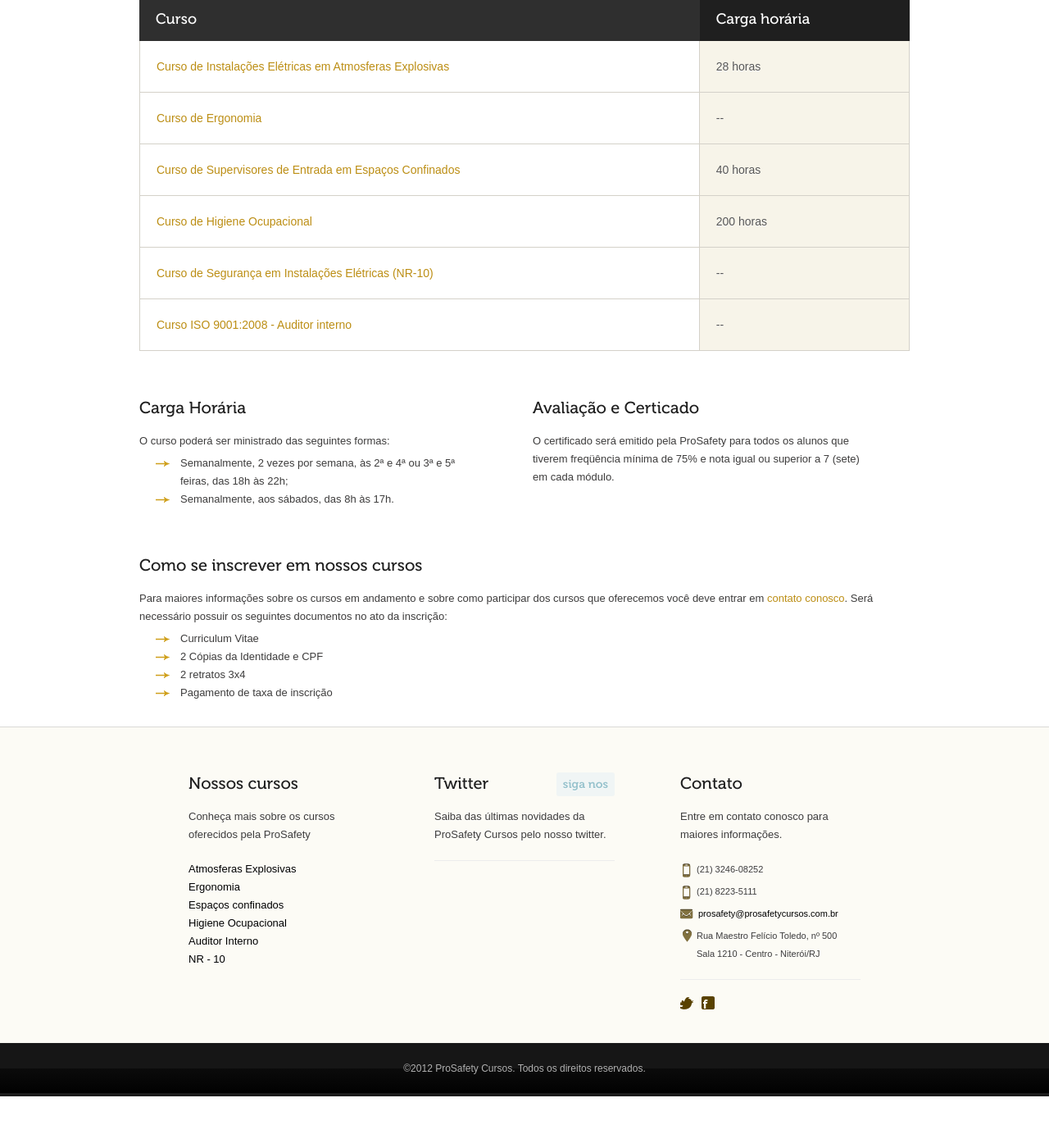
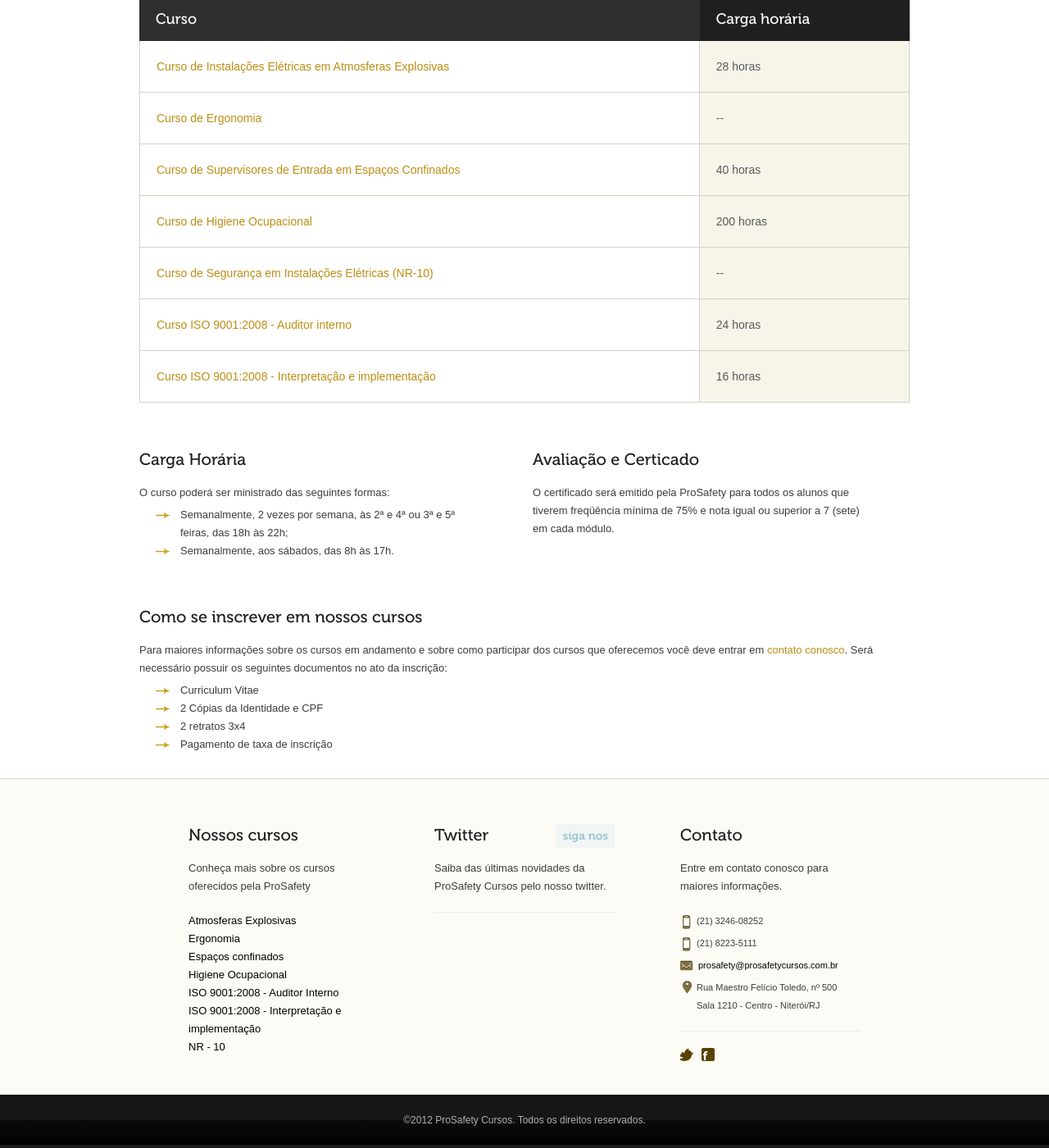
Before and after one commit to prosafetycursos/prosafetycursos.github.com, a Jekyll site: the page built from cursos/index.html, in a window 1280 px wide and 1400 px high, scrolled down 384 px. Shown: the whole window at 82% size. Built offline with Jekyll 4.4.1, drawn with Linux system fonts in a browser that asks for light colours; before the commit the page ends 1721 px from its top, so only the background shows below that.

Commit message:
Curso de interpretacao e implemetacao da iso 9001:2008

```diff
--- a/_layouts/default.html
+++ b/_layouts/default.html
@@ -46,7 +46,8 @@
               <div>
                 <ul>
                   <li><a href="/cursos/atmosferas-explosivas.html">Atmosferas Explosivas</a></li>
-                  <li><a href="/cursos/iso-9001-2008-auditor-interno.html">Auditor Interno</a></li>
+                  <li><a href="/cursos/iso-9001-2008-auditor-interno.html">ISO 9001:2008 - Auditor Interno</a></li>
+                  <li><a href="/cursos/iso-9001-2008-interpretacao-implementacao.html">ISO 9001:2008 - Interpretação e implementação</a></li>
                   <li><a href="/cursos/ergonomia.html">Ergonomia</a></li>
                   <li><a href="/cursos/espacos-confinados.html">Espaços confinados</a></li>
                   <li><a href="/cursos/higiene-ocupacional.html">Higiene Ocupacional</a></li>
@@ -77,7 +78,8 @@
               <li><a href="/cursos/ergonomia.html">Ergonomia</a></li>
               <li><a href="/cursos/espacos-confinados.html">Espaços confinados</a></li>
               <li><a href="/cursos/higiene-ocupacional.html">Higiene Ocupacional</a></li>
-              <li><a href="/cursos/iso-9001-2008-auditor-interno.html">Auditor Interno</a></li>
+              <li><a href="/cursos/iso-9001-2008-auditor-interno.html">ISO 9001:2008 - Auditor Interno</a></li>
+              <li><a href="/cursos/iso-9001-2008-interpretacao-implementacao.html">ISO 9001:2008 - Interpretação e implementação</a></li>
               <li><a href="/cursos/seguranca-em-instalacoes-eletricas-nr-10.html">NR - 10</a></li>
             </ul>
           </div>
--- a/cursos/index.html
+++ b/cursos/index.html
@@ -46,7 +46,11 @@
         </tr>
         <tr>
           <td><a href='/cursos/iso-9001-2008-auditor-interno.html'>Curso ISO 9001:2008 - Auditor interno</a></td>
-          <td>--</td>
+          <td>24 horas</td>
+        </tr>
+        <tr>
+          <td><a href='/cursos/iso-9001-2008-interpretacao-implementacao.html'>Curso ISO 9001:2008 - Interpretação e implementação</a></td>
+          <td>16 horas</td>
         </tr>
       </tbody>
     </table>
```
Also changed, not shown: cursos/iso-9001-2008-interpretacao-implementacao.html (added, +75 -0 lines).
